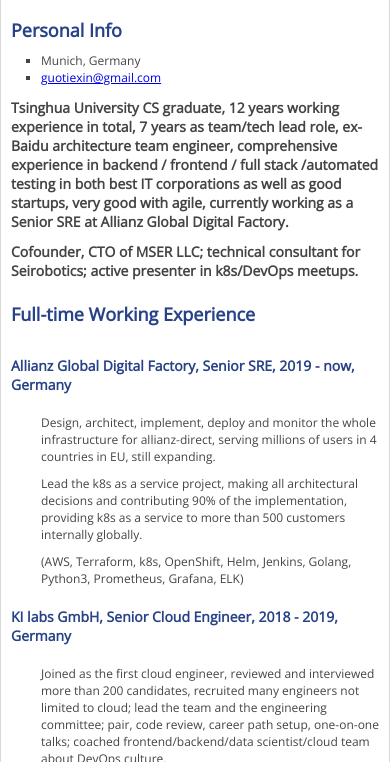
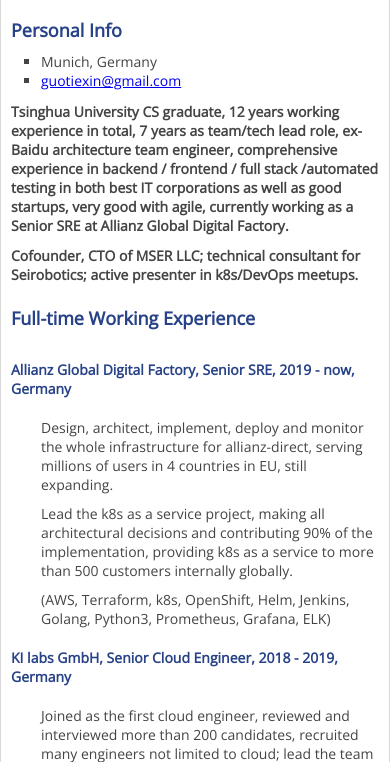
Before and after one commit to IronCore864/IronCore864, a website: page index.html in a window 390 px wide. Shown: the part 82-844 px from the top of the page. Drawn offline with nearby package versions, Linux system fonts and the light colour scheme.

Commit message:
adjust font size for mobile

```diff
--- a/src/less/main.less
+++ b/src/less/main.less
@@ -86,12 +86,8 @@
 
     li {
       font-size: 16px;
-      @media (max-width: 900px) {
+      @media (max-width: 1000px) {
         font-size: 14px;
-      }
-
-      @media (max-width: 800px) {
-        font-size: 12px;
       }
     }
 
@@ -104,7 +100,7 @@
       font-weight: bold;
       color: #274287;
 
-      @media (max-width: 900px) {
+      @media (max-width: 1000px) {
         font-size: 16px;
       }
 
@@ -119,12 +115,8 @@
       padding-left: 30px;
       font-size: 16px;
 
-      @media (max-width: 900px) {
+      @media (max-width: 1000px) {
         font-size: 14px;
-      }
-
-      @media (max-width: 800px) {
-        font-size: 12px;
       }
     }
   }
```
Also changed, not shown: css/main.css.
